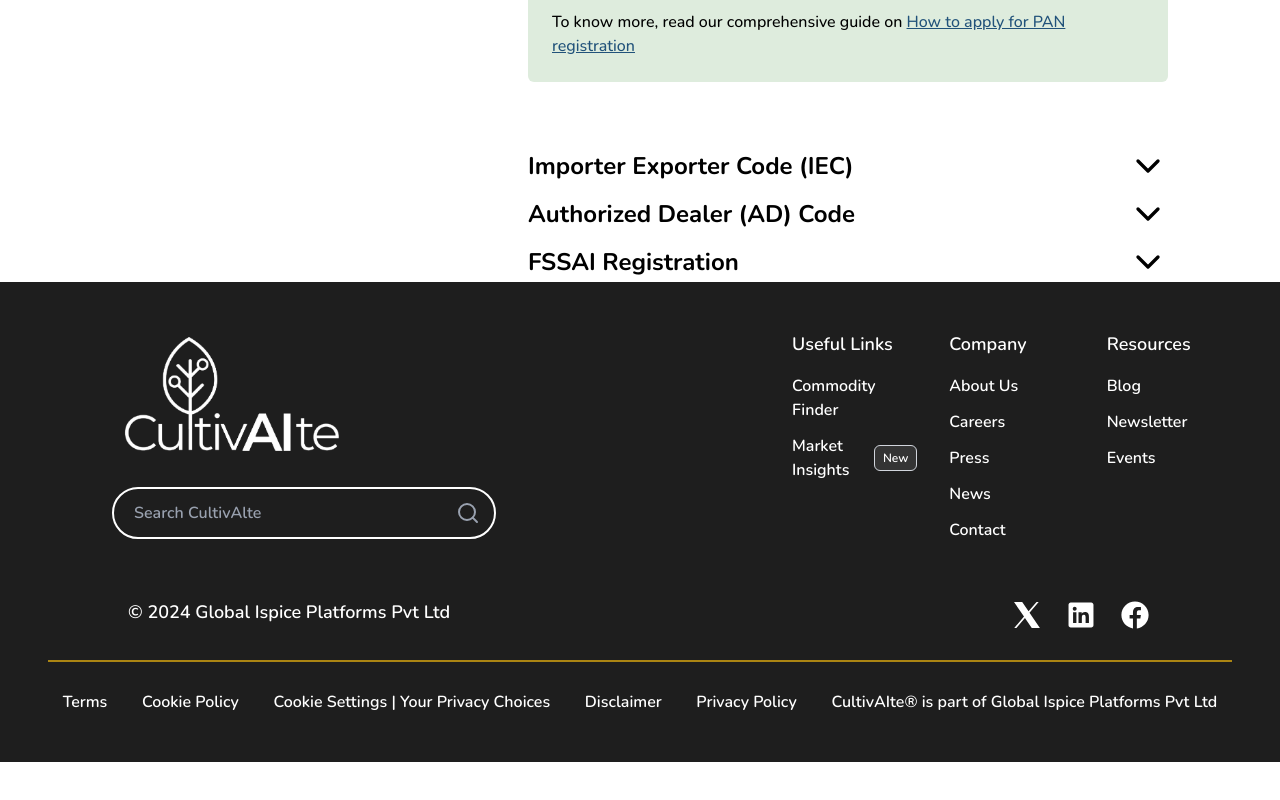
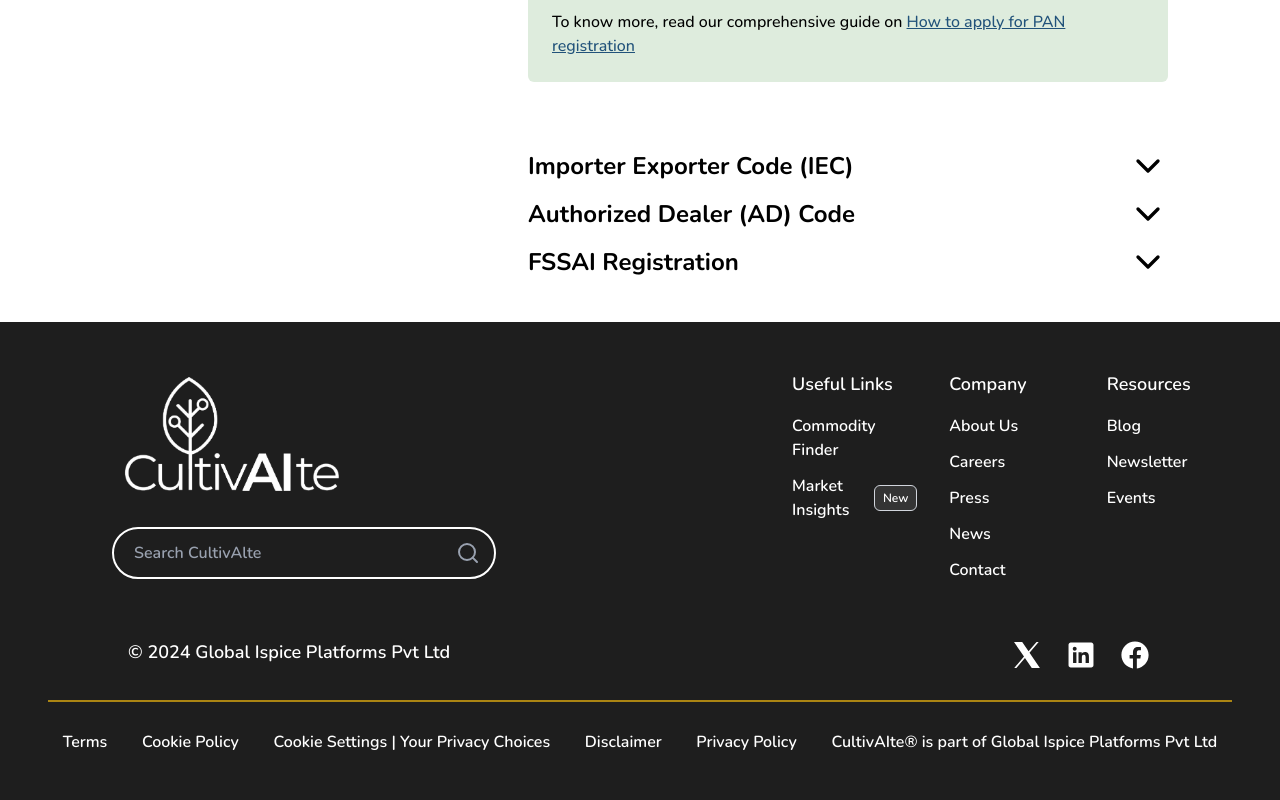
Before and after one commit to DheerajVerma945/eventstrat-assessment, a React (Vite) app: page / in a window 1280 px wide. Shown: the part 4281-5081 px from the top of the page. Before the commit the page ends 5043 px from the top, so only its background shows below. Built offline with nearby package versions, Linux system fonts and the light colour scheme.

Commit message:
Added margin top to footer

```diff
--- a/src/components/Footer.jsx
+++ b/src/components/Footer.jsx
@@ -2,7 +2,7 @@
 
 export default function Footer() {
   return (
-    <footer className="bg-[#1e1e1e] text-white h-full font-semibold p-6 md:p-12">
+    <footer className="bg-[#1e1e1e] text-white h-full mt-10 font-semibold p-6 md:p-12">
       <div className="flex flex-col md:flex-row items-start md:items-center justify-between gap-8">
         <div className="space-y-8 mx-auto md:mx-16">
           <img src="/logoFooter.png" alt="CultivAlte Logo" className="w-60" />
```
